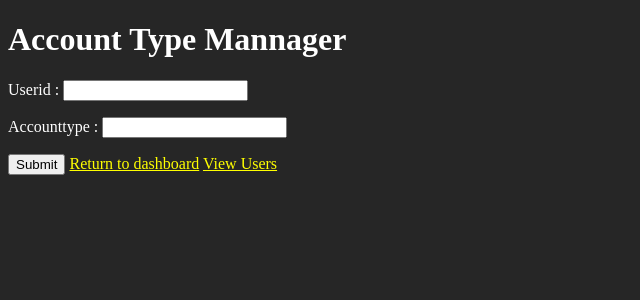
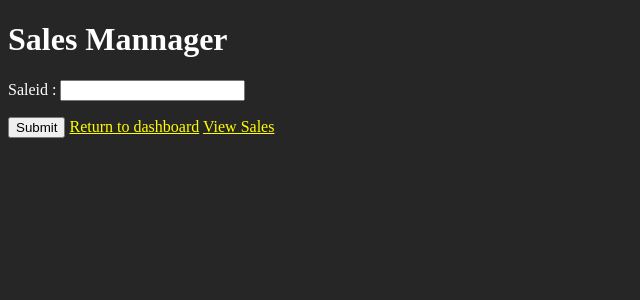
Before and after one commit to Maximus-b-2023/SEA, a Flask app: template templates/salesMannager.html in a window 1280 px wide. Shown: the top 300 px of the page, without its empty margins (0-640 px from the left). Run offline with Flask 3, Linux system fonts and the light colour scheme; the template is opened without the code that fills it, so the values that code supplies are empty, except form fields; form fields are guessed from the names that the template uses; some libraries are stand-ins or nearby versions.

Commit message:
fixed typo

```diff
--- a/templates/salesMannager.html
+++ b/templates/salesMannager.html
@@ -1,16 +1,15 @@
 {% extends "base.html" %}
 {% from "_render_elements.html" import render_field %}
 {% block title %}
-Account Type Mannager
+Sales Mannager
 {% endblock %}
 {% block content %}
-<h1>Account Type Mannager</h1>
-<form method="post" action="{{ url_for('accountTypeMannager') }}">
+<h1>Sales Mannager</h1>
+<form method="post" action="{{ url_for('salesMannager') }}">
     {{ form.csrf_token }}
-    {{ render_field(form.userid) }}
-    {{ render_field(form.accounttype) }}
+    {{ render_field(form.saleid) }}
     {{ form.submit }}
     <a href="/">Return to dashboard</a>
-    <a href="/users">View Users</a>
+    <a href="/sales">View Sales</a>
 </form>
 {% endblock %}
```
